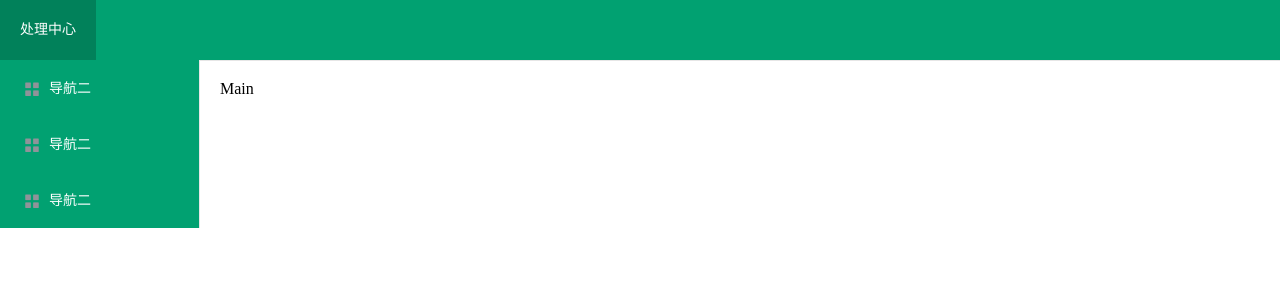
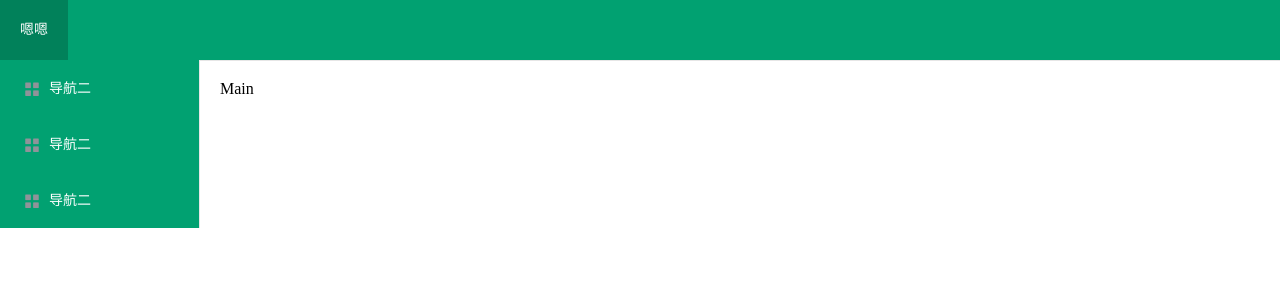
Before and after one commit to 18856521213/studentdemo, a Vue app in the folder web2/: page /#/home in a window 1280 px wide. Shown: the top 300 px of the page. Built offline with nearby package versions, Linux system fonts and the light colour scheme.

Commit message:
Update header.vue

```diff
--- a/web2/src/components/header.vue
+++ b/web2/src/components/header.vue
@@ -6,7 +6,7 @@
         background-color="#01a171"
         text-color="#fff"
         active-text-color="#ffd04b">
-        <el-menu-item index="1">处理中心</el-menu-item>
+        <el-menu-item index="1">嗯嗯</el-menu-item>
         </el-menu>
  </div>
 </template>
```
